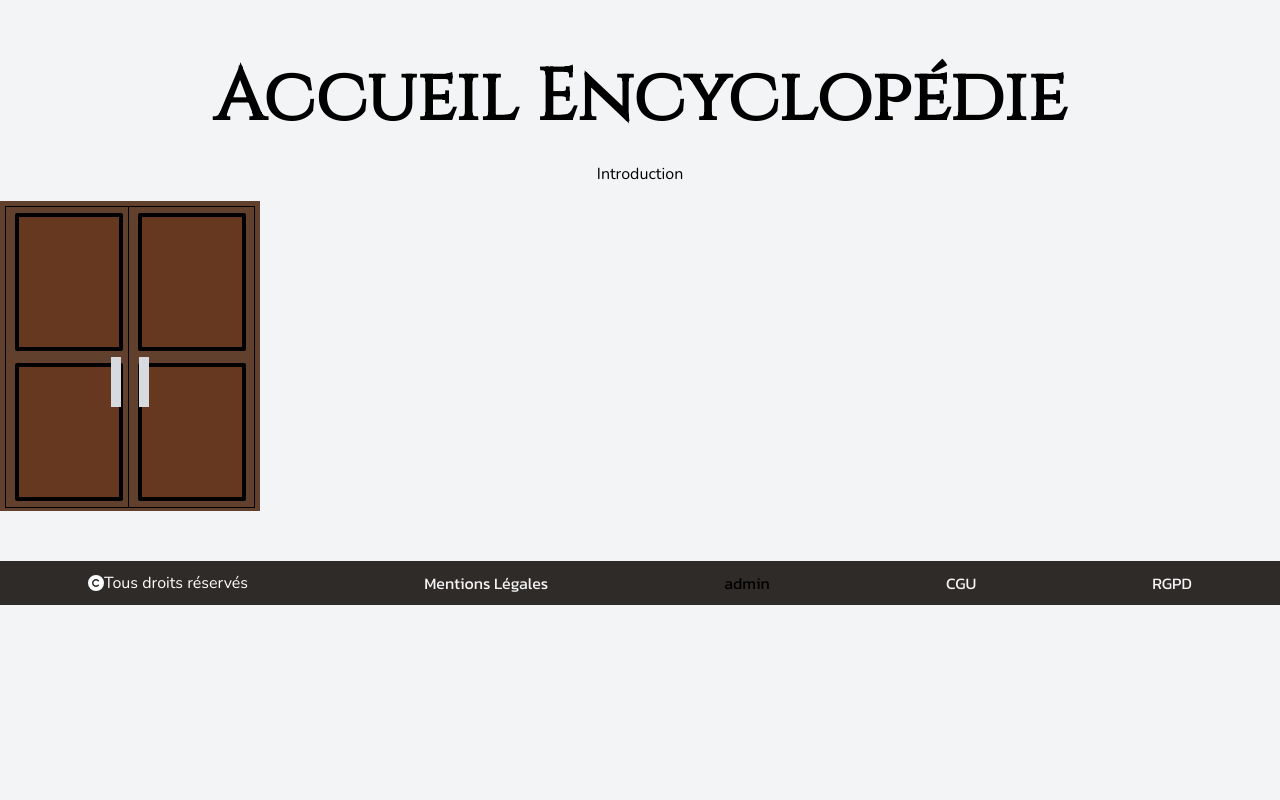
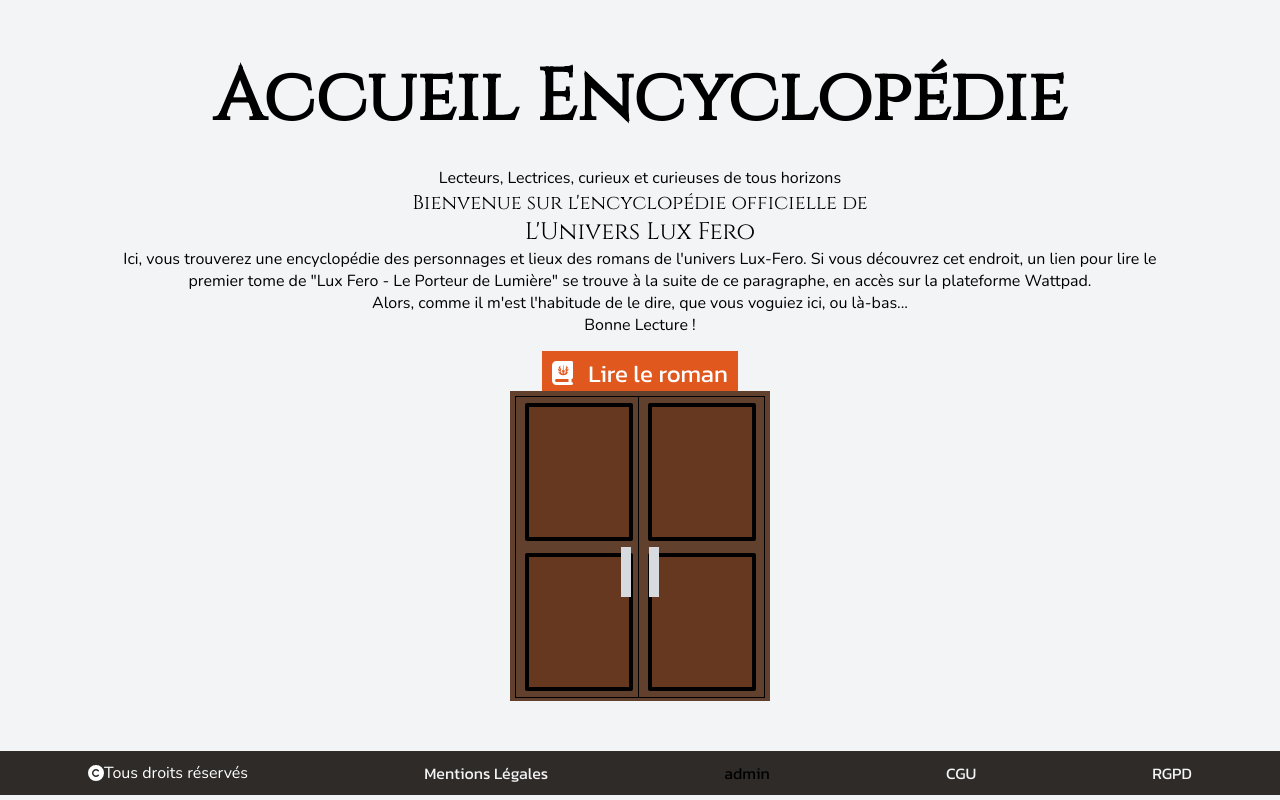
Before and after one commit to Aidenpart/Encyclopedie-Lux-Fero, a React (Create React App) app in the folder client/: page / in a window 1280 px wide. Built offline with nearby package versions, Linux system fonts and the light colour scheme.

Commit message:
modification des liens de la page préambule, ajout d'une introduction en page préambule, modification des mentions légales

```diff
--- a/client/src/components/public/door/door.js
+++ b/client/src/components/public/door/door.js
@@ -1,10 +1,13 @@
 import "./styles.scss";
+import { Link } from "react-router-dom";
+
 
 export const Door = () => {
 
     return (
+        <Link to={"/accueil"}>
             <div className="lintel">
-            <img src="/images/link_general.jpg" alt="link_RM"/>
+                <img src="/images/link_general-deux.jpg" alt="link_RM"/>
                 <div id="left-door" className="door">
                     <div className="shape"></div>
                     <div className="shape"></div>
@@ -16,5 +19,6 @@ export const Door = () => {
                     <div id="right-knob" className="knob"></div>
                 </div>
             </div>
+        </Link>
     )
 }
--- /dev/null
+++ b/client/src/components/public/introductions/introductions.js
@@ -0,0 +1,23 @@
+import { faBookJournalWhills } from '@fortawesome/free-solid-svg-icons';
+import { FontAwesomeIcon } from '@fortawesome/react-fontawesome';
+import "./introductionsStyles.scss";
+
+
+export const IntroductionAccueil = () => {
+
+    return (
+        <article className="intro-accueil">
+            <p className="introduction">
+                Lecteurs, Lectrices, curieux et curieuses de tous horizons
+                <br /><span className="bienvenu">Bienvenue sur l'encyclopédie officielle de</span>
+                <br /><span className="titre-LF">L'Univers Lux Fero</span>
+                <br />Ici, vous trouverez une encyclopédie des personnages et lieux des romans de l'univers Lux-Fero. Si vous découvrez cet endroit, un lien pour lire le premier tome de "Lux Fero - Le Porteur de Lumière" se trouve à la suite de ce paragraphe, en accès sur la plateforme Wattpad.
+                <br />Alors, comme il m'est l'habitude de le dire, que vous voguiez ici, ou là-bas...
+                <br />Bonne Lecture !
+            </p>
+            <a className="lien-wattpad" rel="noreferrer" target="_blank" href="https://www.wattpad.com/story/318552524-lux-fero-le-porteur-de-lumi%C3%A8re">
+                <FontAwesomeIcon icon={faBookJournalWhills} /><span className="lire-roman">Lire le roman</span>
+            </a>
+        </article>
+    );
+};
--- /dev/null
+++ b/client/src/components/public/introductions/introductionsStyles.scss
@@ -0,0 +1,70 @@
+@import "../../../pages/generalStyles.scss";
+
+
+.intro-accueil, .intro-encyclopedie, .preambule, .intro-register {
+
+   .lien-wattpad {
+        box-sizing: border-box;
+        background-color: $primary-color;
+        padding: 5px 10px;
+        font-size: 1.5em;
+        text-decoration: none;
+        color: $secundary-color;
+        width: 50%;
+        margin: auto;
+    }
+
+    .introduction {
+        box-sizing: border-box;
+        padding: 15px 20px;
+        margin: 5px auto;
+        width: 85%;
+        border-radius: 10px;
+    }
+
+    .bienvenu, .titre-LF {
+        font-family: $Cinzel;
+    }
+
+    .bienvenu {
+        font-size: 1.25em;
+    }
+
+    .titre-LF {
+        font-size: 1.5em;
+    }
+
+    .titre {
+        font-family: $Kanit;
+    }
+
+    .lire-roman {
+        padding-left: 15px;
+    }
+}
+
+
+@media screen and (min-width: 479px) {
+    .lien-wattpad {
+        width: 40%;
+    }
+}
+
+@media screen and (min-width: 900px) {
+    .lien-wattpad {
+        width: 30%;
+    }
+}
+
+@media screen and (min-width: 1279px) {
+    .lien-wattpad {
+        width: 25%;
+    }
+
+    .lien-wattpad:hover {
+        background-color: $secundary-color;
+        color: $primary-color;
+        font-size: 2em;
+        transition: 0.5s;
+    }
+}
--- a/client/src/pages/legal/pageMentionsLegales.js
+++ b/client/src/pages/legal/pageMentionsLegales.js
@@ -22,7 +22,7 @@ export const PageMentionsLegales = () => {
                     <p>Site crée par Sulivan GEFFROY</p>
                     <a href="">Envoyer un courriel</a>
                     <h2>But du site</h2>
-                    <p>Ce site est un support de soutenance dans le cadre de la formation 3WA Fullstack React Node JS.</p>
+                    <p>Ce site est un projet personnel n'ayant pas de but lucratif.</p>
                     <h2>Mentions Relatives à la Propriété Intellectuelle</h2>
                     <p>Les polices de caractère sont issues de Google-Fonts</p>
                     <p>Les images sont issues de Wallhaven.cc et appartiennent à leurs auteurs et autrices respectives</p>
--- a/client/src/pages/public/pageAccueil.js
+++ b/client/src/pages/public/pageAccueil.js
@@ -1,4 +1,3 @@
-import { Link } from "react-router-dom";
 import { useState, useEffect } from "react";
 
 
@@ -6,6 +5,8 @@ import { Header } from "../../components/public/header/header";
 import { LinkAccueil } from "../../components/public/links/links";
 import { Door } from "../../components/public/door/door";
 import { Footer } from "../../components/public/footer/footer";
+import { IntroductionAccueil } from "../../components/public/introductions/introductions";
+import "./pagesAccueilStyles.scss"
 
 
 export const PagePreambule = () => {
@@ -30,14 +31,12 @@ export const PagePreambule = () => {
             <main>
                 <article>
                     <Header text={"Accueil Encyclopédie"}/>
-                    <p>Introduction</p>
+                    <IntroductionAccueil/>
                 </article>
-                <article>
-                    <Link to={"/accueil"}>
-                        {isMobile && <LinkAccueil direction={"/accueil"} image={"/images/link_general.jpg"} texte={"Acceuil Encyclopédie"}/>}
-                        {isTablet && <LinkAccueil direction={"/accueil"} image={"/images/link_general.jpg"} texte={"Acceuil Encyclopédie"}/>}
-                        {isDesktop && <Door />}
-                    </Link>
+                <article className="center-link-preambule">
+                    {isMobile && <LinkAccueil direction={"/accueil"} image={"/images/link_general-deux.jpg"} texte={"Acceuil Encyclopédie"}/>}
+                    {isTablet && <LinkAccueil direction={"/accueil"} image={"/images/link_general-deux.jpg"} texte={"Acceuil Encyclopédie"}/>}
+                    {isDesktop && <Door />}
                 </article>
             </main>
             <Footer />
--- a/client/src/pages/public/pageAccueilEncyclopedie.js
+++ b/client/src/pages/public/pageAccueilEncyclopedie.js
@@ -1,8 +1,10 @@
 import { useEffect } from "react";
+
 
 import { LinkAccueil } from "../../components/public/links/links"
 import { Header } from "../../components/public/header/header";
 import { Footer } from "../../components/public/footer/footer";
+
 
 export const PageAccueilEncylopedie = () => {
 
--- /dev/null
+++ b/client/src/pages/public/pagesAccueilStyles.scss
@@ -0,0 +1,7 @@
+@import "../generalStyles.scss";
+
+.center-link-preambule {
+    display: flex;
+    justify-content: center;
+    align-items: center;
+}
```
Lines whose indentation alone changed are shown as unchanged.
